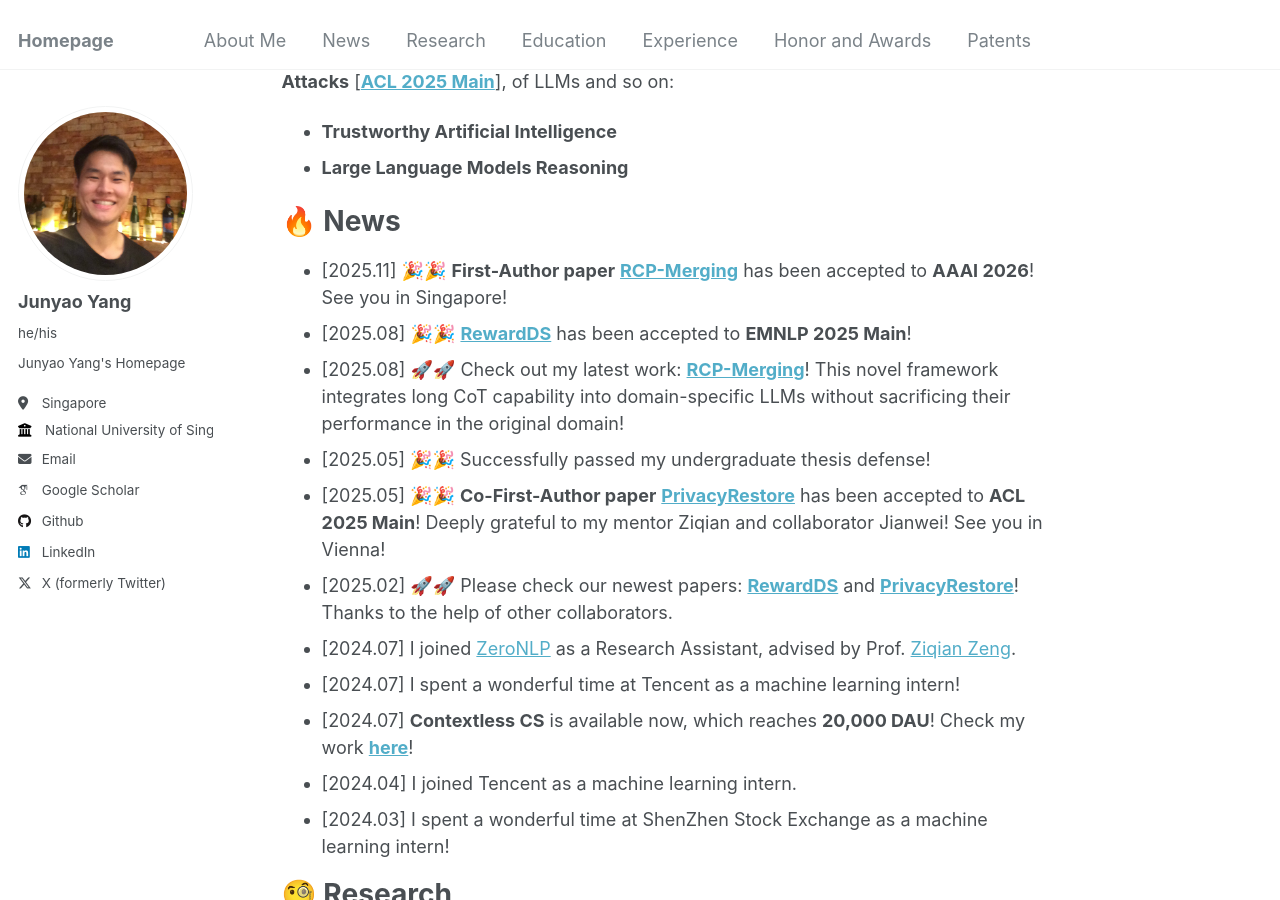
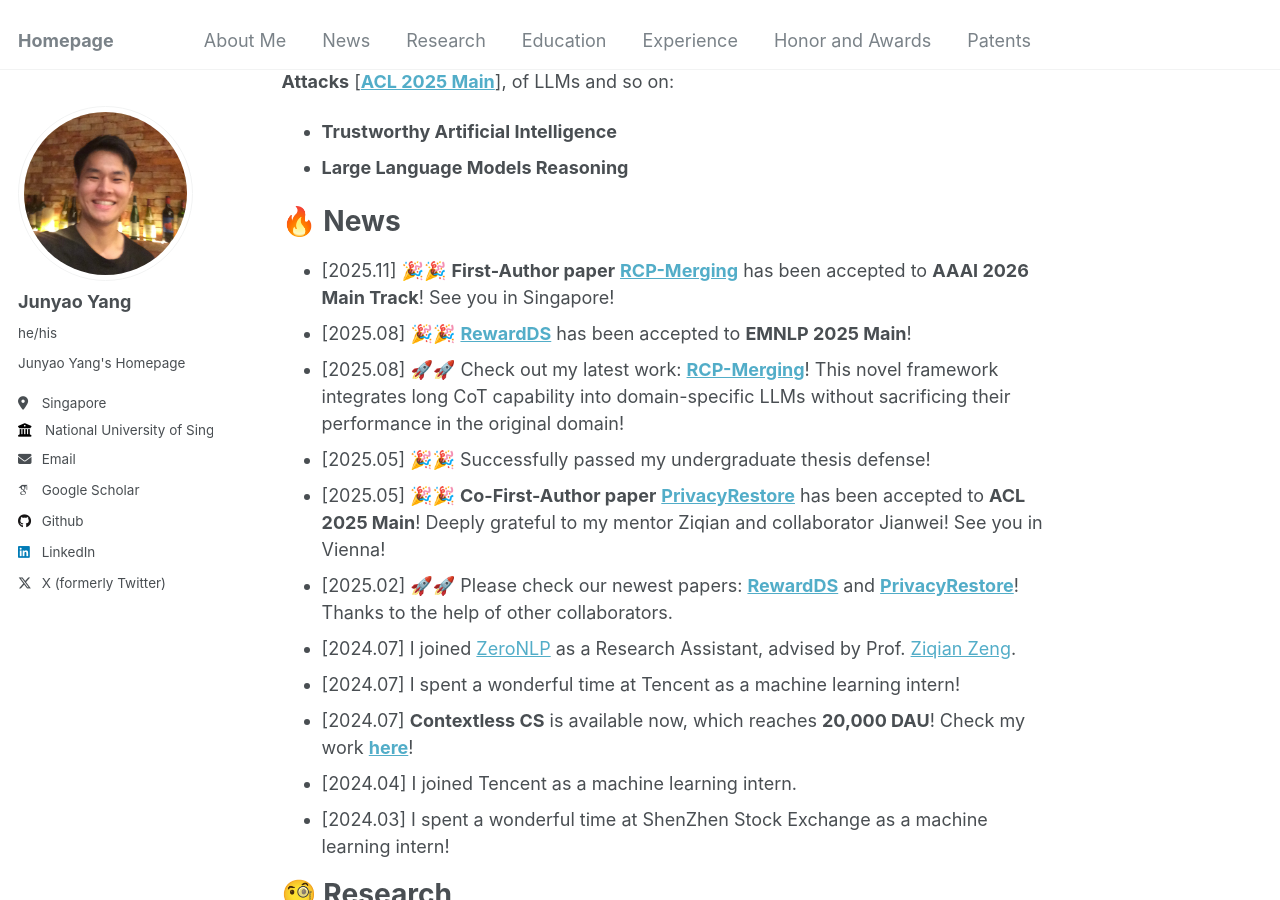
Before and after one commit to jyyang26/jyyang26.github.io, a Jekyll site: the page built from _pages/about.md, in a window 1280 px wide and 900 px high, scrolled down 494 px. Built offline with Jekyll 4.4.1, drawn with Linux system fonts in a browser that asks for light colours; some web fonts are replaced; our own code applies the rules of GitHub Pages for plain Markdown files.

Commit message:
Update about.md

```diff
--- a/_pages/about.md
+++ b/_pages/about.md
@@ -22,7 +22,7 @@
  <!--  a novel merging framework that integrates domain-specific LLMs with long Chain-of-Thought (CoT) capability while maintaining performance in their original domain! -->
 
 # 🔥 News
-- [2025.11] 🎉🎉 **First-Author paper** **[RCP-Merging]([https://arxiv.org/abs/2502.18517](https://arxiv.org/abs/2508.03140))** has been accepted to **AAAI 2026**! See you in Singapore!
+- [2025.11] 🎉🎉 **First-Author paper** **[RCP-Merging](https://arxiv.org/abs/2508.03140)** has been accepted to **AAAI 2026 Main Track**! See you in Singapore!
 - [2025.08] 🎉🎉 **[RewardDS](https://arxiv.org/abs/2502.18517)** has been accepted to **EMNLP 2025 Main**!
 - [2025.08] 🚀🚀 Check out my latest work: **[RCP-Merging](https://arxiv.org/abs/2508.03140)**! This novel framework integrates long CoT capability into domain-specific LLMs without sacrificing their performance in the original domain!
 - [2025.05] 🎉🎉 Successfully passed my undergraduate thesis defense!
```
